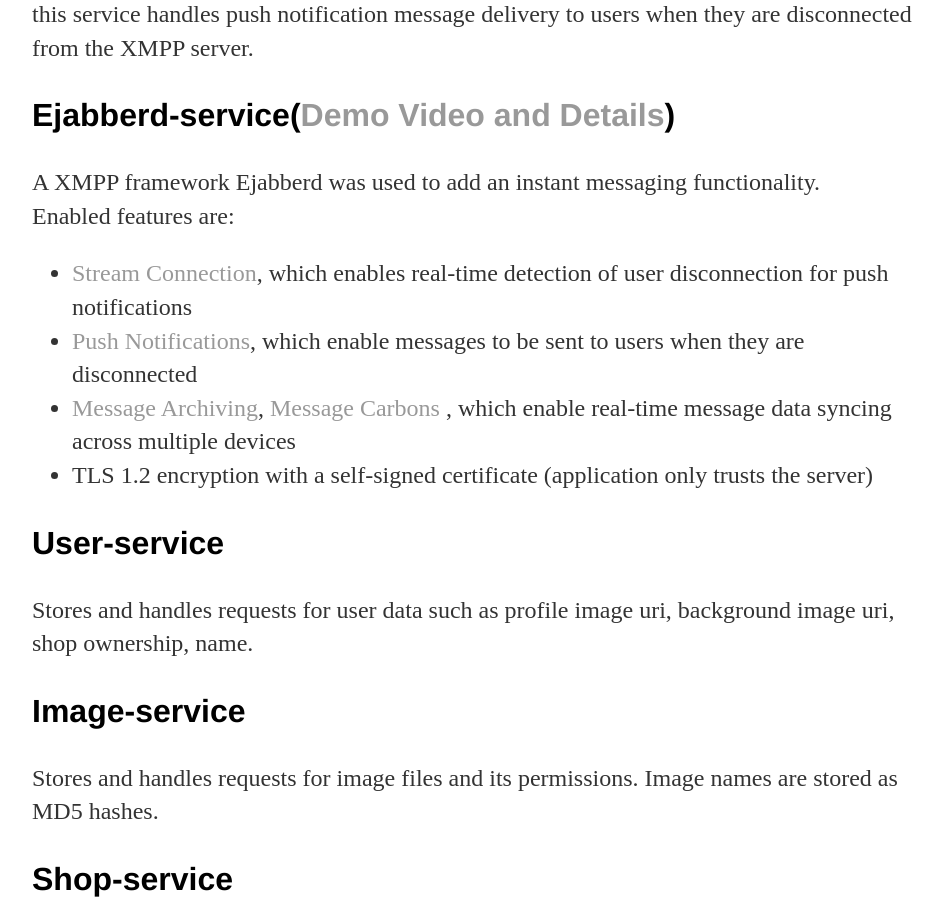
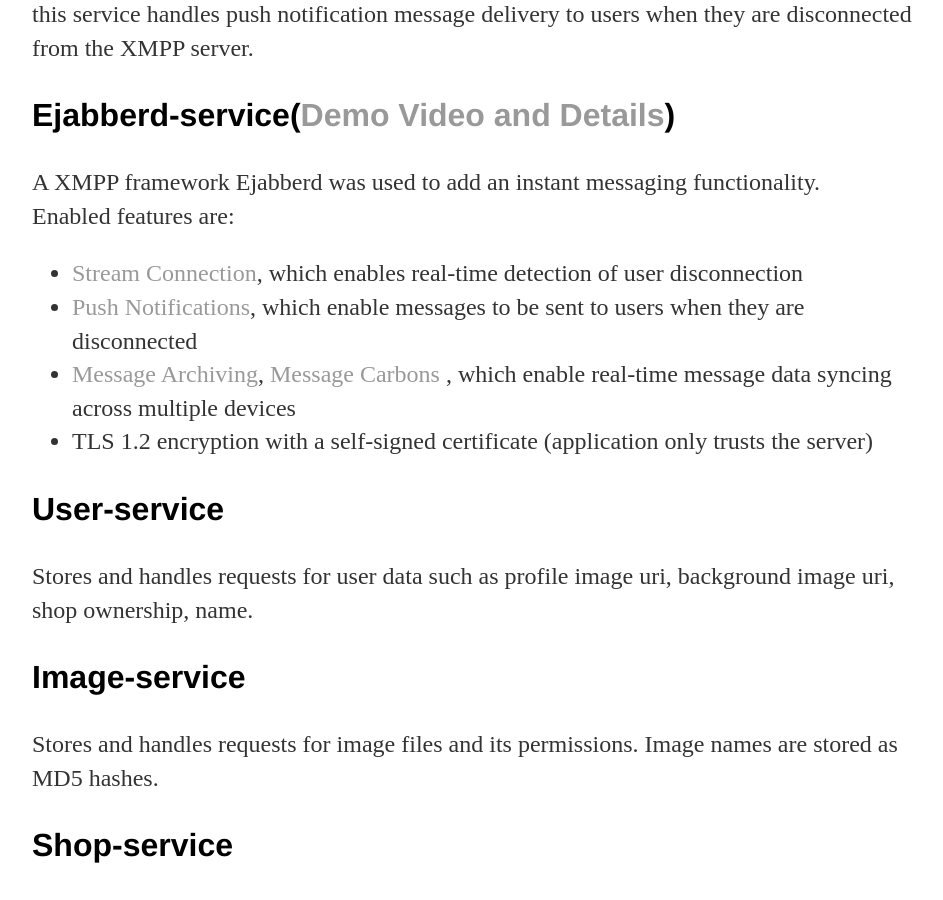
Before and after one commit to jcho7022/jcho7022.github.io, a Jekyll site: the page built from projects/float/index.html, in a window 1280 px wide and 900 px high, scrolled down 6757 px. Shown: the whole window, without its empty margins (160-1103 px from the left). Built offline with Jekyll 4.4.1, drawn with Linux system fonts in a browser that asks for light colours.

Commit message:
Update index.html

```diff
--- a/projects/float/index.html
+++ b/projects/float/index.html
@@ -112,7 +112,7 @@
    <h3>Ejabberd-service(<a href="https://jcho7022.github.io/projects/chatbot/">Demo Video and Details</a>)</h3>
       <p>A XMPP framework Ejabberd was used to add an instant messaging functionality. <br>Enabled features are:
 	    <ul class="chat_features">
-        <li><a href="https://xmpp.org/extensions/xep-0198.html">Stream Connection</a>, which enables real-time detection of user disconnection for push notifications</li>
+        <li><a href="https://xmpp.org/extensions/xep-0198.html">Stream Connection</a>, which enables real-time detection of user disconnection</li>
         <li><a href="https://xmpp.org/extensions/xep-0357.html">Push Notifications</a>, which enable messages to be sent to users when they are disconnected</li>
 	<li><a href="https://xmpp.org/extensions/xep-0136.html">Message Archiving</a>, <a href="https://xmpp.org/extensions/xep-0280.html">Message Carbons</a>
 		, which enable real-time message data syncing across multiple devices</li>
```
